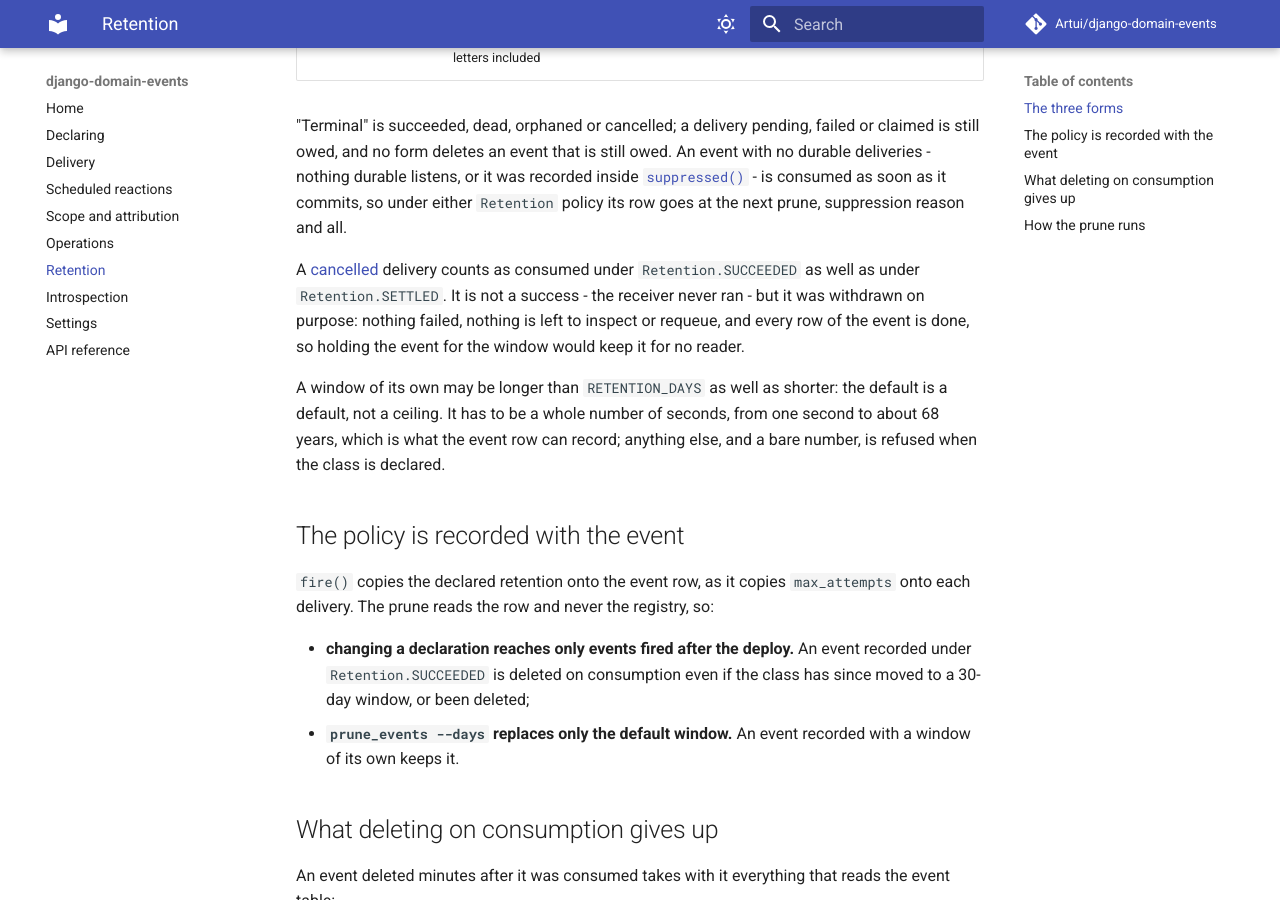
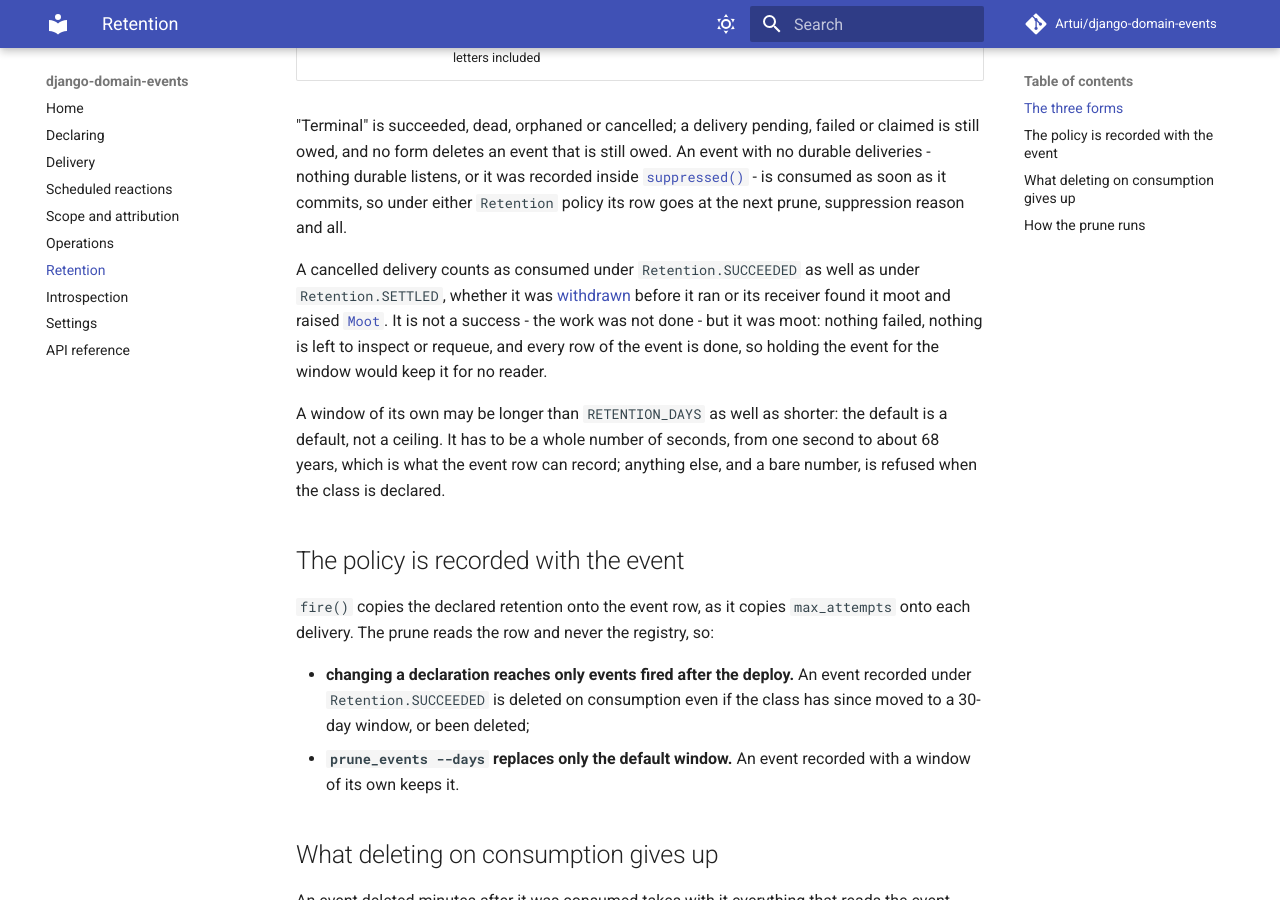
Before and after one commit to Artui/django-domain-events, an MkDocs documentation site: the page built from docs/retention.md, in a window 1280 px wide and 900 px high, scrolled down 1082 px. Built offline with MkDocs 1.6.1 and Material for MkDocs 9.7.7, drawn with Linux system fonts in a browser that asks for light colours; comment, search, counter and statistics services are not loaded.

Commit message:
Moot in the reference, the shop example and the prose about cancelled rows
The shop's reminder raises Moot for a cancelled order and the demo checks the
row settles cancelled. Retention, introspection and operations name both routes
to a cancelled row.

Co-Authored-By: Claude Opus 5.5 <noreply@anthropic.com>

```diff
--- a/docs/retention.md
+++ b/docs/retention.md
@@ -44,11 +44,12 @@ event with no durable deliveries - nothing durable listens, or it was recorded i
 [`suppressed()`](scope.md) - is consumed as soon as it commits, so under either
 `Retention` policy its row goes at the next prune, suppression reason and all.
 
-A [cancelled](operations.md#cancel-owed-work) delivery counts as consumed under
-`Retention.SUCCEEDED` as well as under `Retention.SETTLED`. It is not a success -
-the receiver never ran - but it was withdrawn on purpose: nothing failed, nothing
-is left to inspect or requeue, and every row of the event is done, so holding the
-event for the window would keep it for no reader.
+A cancelled delivery counts as consumed under `Retention.SUCCEEDED` as well as
+under `Retention.SETTLED`, whether it was [withdrawn](operations.md#cancel-owed-work)
+before it ran or its receiver found it moot and raised
+[`Moot`](scheduling.md#found-moot-when-it-runs-moot). It is not a success - the work was not done - but it was
+moot: nothing failed, nothing is left to inspect or requeue, and every row of the
+event is done, so holding the event for the window would keep it for no reader.
 
 A window of its own may be longer than `RETENTION_DAYS` as well as shorter: the
 default is a default, not a ceiling. It has to be a whole number of seconds, from
```
Also changed, not shown: docs/introspection.md (+4 -2 lines), docs/operations.md (+3 -1 lines), docs/reference.md (+1 -0 lines), examples/shop/README.md (+2 -2 lines), 2 other files.
